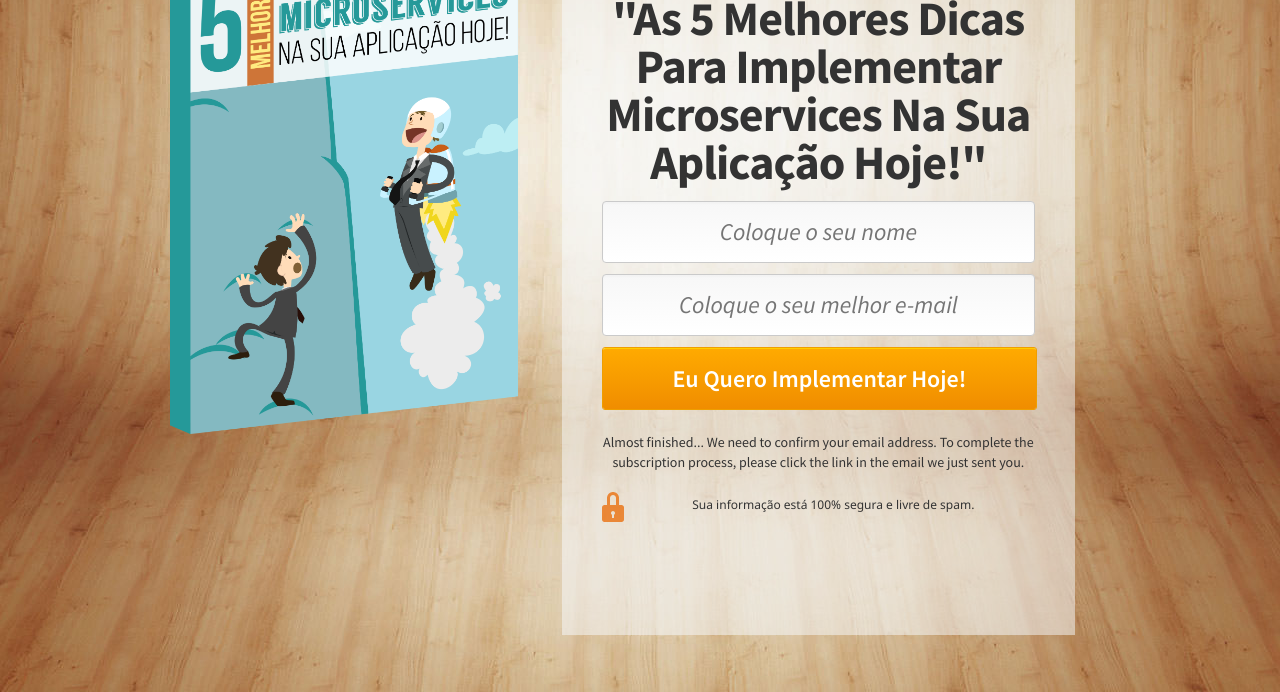
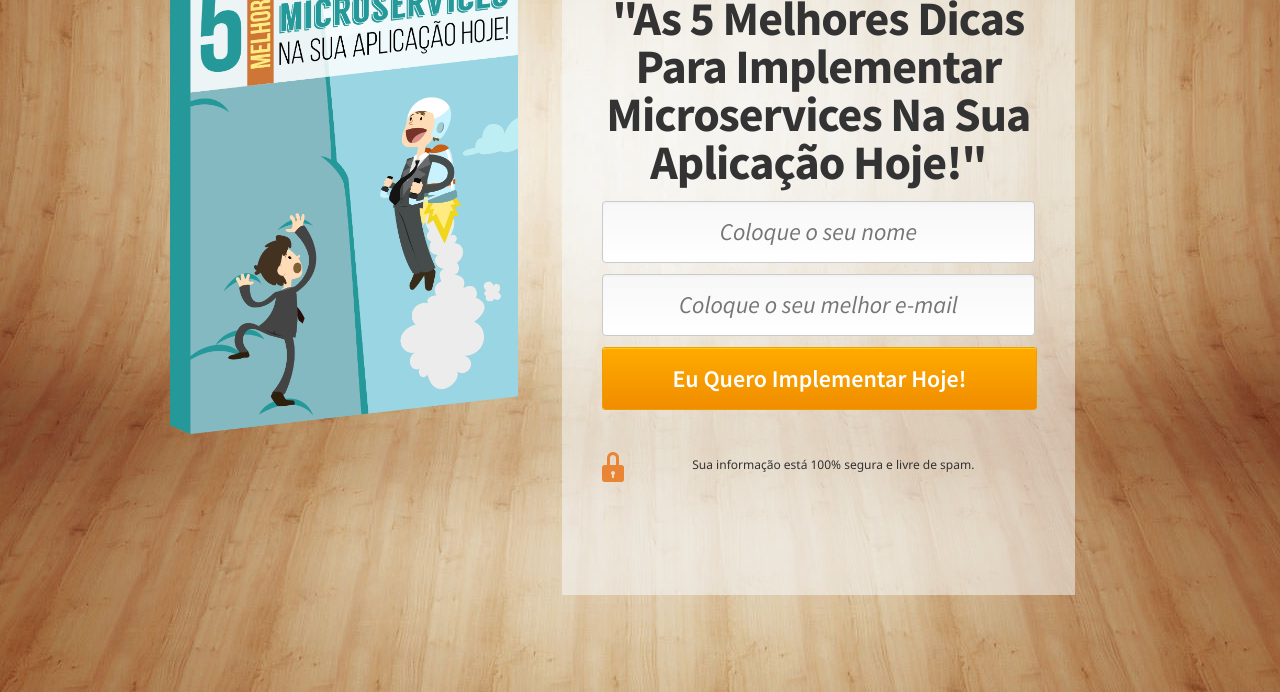
Before and after one commit to biz4nerds/squeeze-page-microservices-tricks, a plain HTML site: page index.html in a window 1280 px wide. Shown: the part 108-800 px from the top of the page. Drawn offline with Linux system fonts and the light colour scheme.

Commit message:
Removing message

```diff
--- a/index.html
+++ b/index.html
@@ -49,7 +49,7 @@
 						</form>
 						<div id="mce-responses" class="clear">
 							<div class="response" id="mce-error-response" style="display:none"></div>
-							<div class="response" id="mce-success-response" style="">Almost finished... We need to confirm your email address. To complete the subscription process, please click the link in the email we just sent you.</div>
+							<div class="response" id="mce-success-response" style=""></div>
 						</div>
 						<p class="secure">Sua informação está 100% segura e livre de spam.</p>
 					</div>
```
